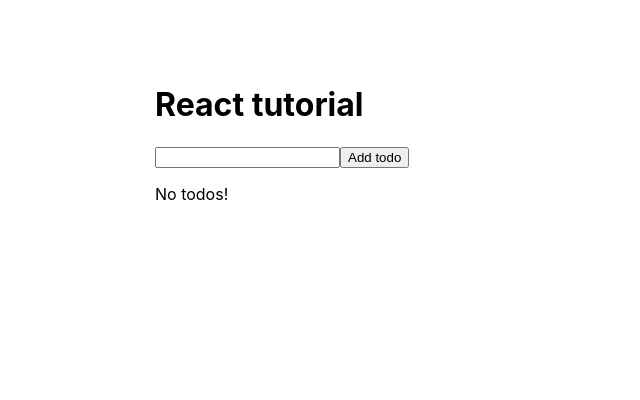
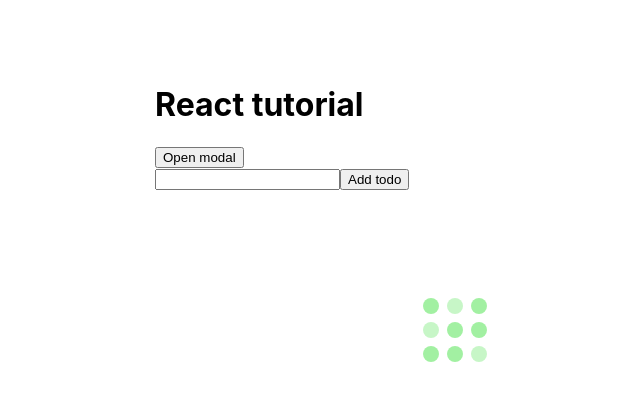
Before and after one commit to EPShepelev/React-Todo_app, a React (Create React App) app: page / in a window 1280 px wide. Shown: the top 400 px of the page, without its empty margins (185-825 px from the left). Built offline with nearby package versions, Linux system fonts and the light colour scheme; no server answers.

Commit message:
added modal

```diff
--- a/src/App.js
+++ b/src/App.js
@@ -1,10 +1,14 @@
-import React, { useEffect } from 'react';
+import React, { useEffect } from 'react'
 import TodoList from './Todo/TodoList'
 import Context from  './context'
-import AddTodo from './Todo/AddTodo';
+import Loader from './Loader'
+import Modal from './Modal/Modal'
+
+const AddTodo = React.lazy(() => import('./Todo/AddTodo'))
 
 function App() {
   const [todos, setTodos] = React.useState([])
+  const [loading, setLoading] = React.useState(true)
 
   useEffect(() => {
     fetch('https://jsonplaceholder.typicode.com/todos?_limit=5')
@@ -12,6 +16,7 @@ function App() {
     .then(todos => {
       setTimeout(() => {
         setTodos(todos)
+        setLoading(false)
       }, 2000)
     })
   }, [])
@@ -43,8 +48,16 @@ function App() {
     <Context.Provider value={{removeTodo}}>
     <div className='wrapper'>
       <h1>React tutorial</h1>
-      <AddTodo onCreate={addTodo}/>
-      {todos.length ? <TodoList todos={todos} onToggle={toggleTodo}/> : <p>No todos!</p>}
+      <Modal/>
+      <React.Suspense fallback={<p>Loading...</p>}>
+        <AddTodo onCreate={addTodo}/>
+      </React.Suspense>
+      {loading && <Loader/>}
+      {todos.length ? (
+      <TodoList todos={todos} onToggle={toggleTodo}/>
+      ) : loading ? null : (
+     <p>No todos!</p>
+      )}
     </div>
     </Context.Provider>
   )
--- a/src/Loader.js
+++ b/src/Loader.js
@@ -1,5 +1,5 @@
 import React from 'react'
 
-export default () => <div>
-  <div class="lds-grid"><div></div><div></div><div></div><div></div><div></div><div></div><div></div><div></div><div></div></div>
+export default () => <div style={{display: 'flex', justifyContent: 'center', alignItems: 'center', marginTop: '100px'}}>
+  <div className="lds-grid"><div></div><div></div><div></div><div></div><div></div><div></div><div></div><div></div><div></div></div>
 </div>
--- /dev/null
+++ b/src/Modal/Modal.css
@@ -0,0 +1,18 @@
+.modal{
+  position: fixed;
+  top: 0;
+  right: 0;
+  bottom: 0;
+  left: 0;
+  background: rgb(0, 0, 0, .5);
+  display: flex;
+  justify-content: center;
+  padding-top: 5rem;
+}
+.modal-body{
+  padding: 2rem;
+  width: 400px;
+  height: 200px;
+  border-radius: 5px;
+  background: #fff;
+}
--- /dev/null
+++ b/src/Modal/Modal.js
@@ -0,0 +1,23 @@
+import React from 'react'
+import './Modal.css'
+
+export default class Modal extends React.Component {
+  state = {
+    isOpen: false
+  }
+  render() {
+    return (
+      <React.Fragment>
+        <button onClick={() => this.setState({isOpen: true})}>Open modal</button>
+        {this.state.isOpen && (<div className='modal'>
+          <div className='modal-body'>
+            <h1>Modal title</h1>
+            <p>Some modal text</p>
+            <button onClick={() => this.setState({isOpen: false})}>Close modal</button>
+          </div>
+        </div>
+        )}
+      </React.Fragment>
+    )
+  }
+}
--- a/src/index.css
+++ b/src/index.css
@@ -36,7 +36,7 @@ code {
   width: 16px;
   height: 16px;
   border-radius: 50%;
-  background: #fff;
+  background: lightgreen;
   animation: lds-grid 1.2s linear infinite;
 }
 .lds-grid div:nth-child(1) {
```
